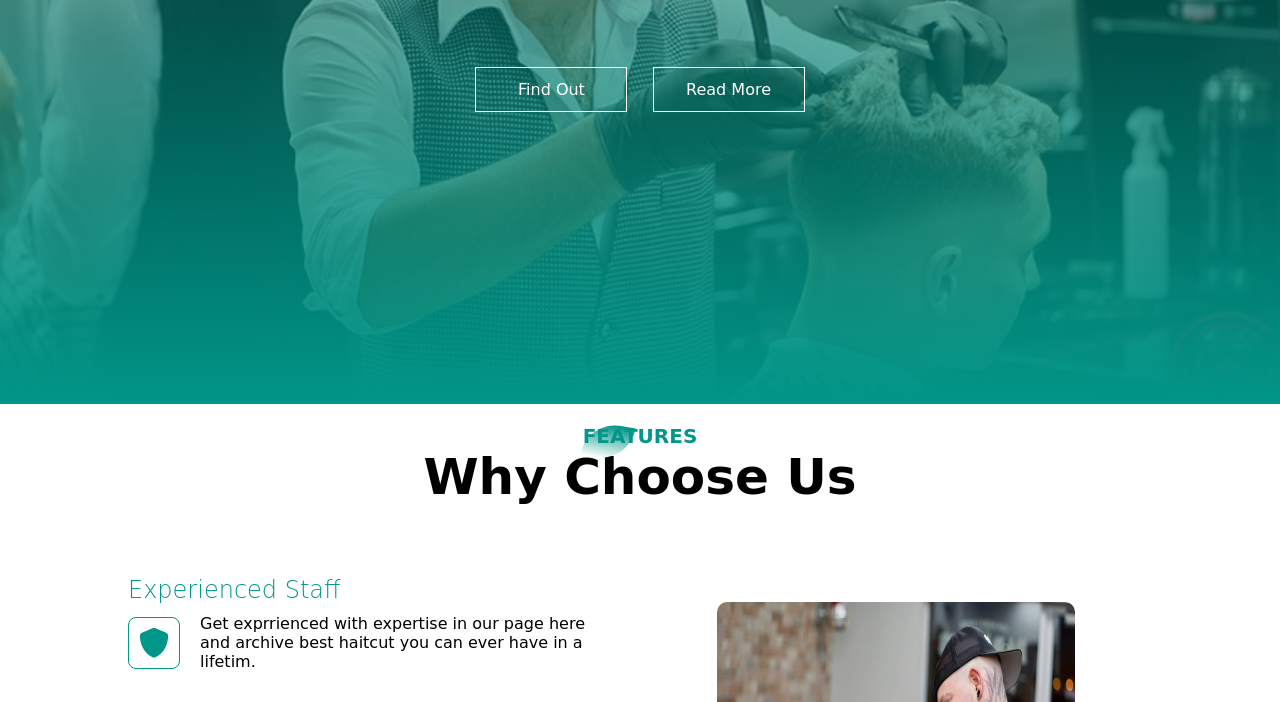
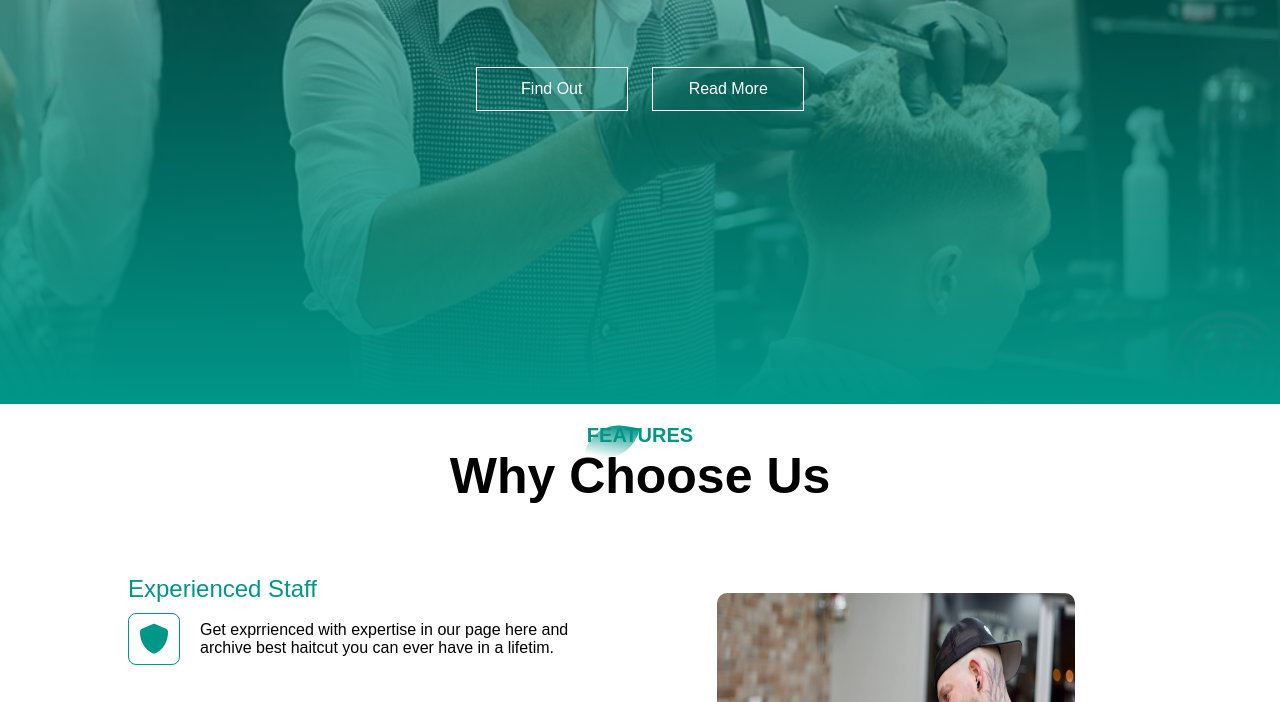
Before and after one commit to Chijndu/day-15-0f-30, a plain HTML site: page index.html in a window 1280 px wide. Shown: the part 396-1098 px from the top of the page. Drawn offline with Linux system fonts and the light colour scheme.

Commit message:
Update style.css

```diff
--- a/style.css
+++ b/style.css
@@ -1,7 +1,7 @@
 *{
     margin: 0;
     padding: 0;
-    font-family: cursive;
+    font-family: Arial, Helvetica, sans-serif
 }
 :root{
     --primary-color: #fff;
```
